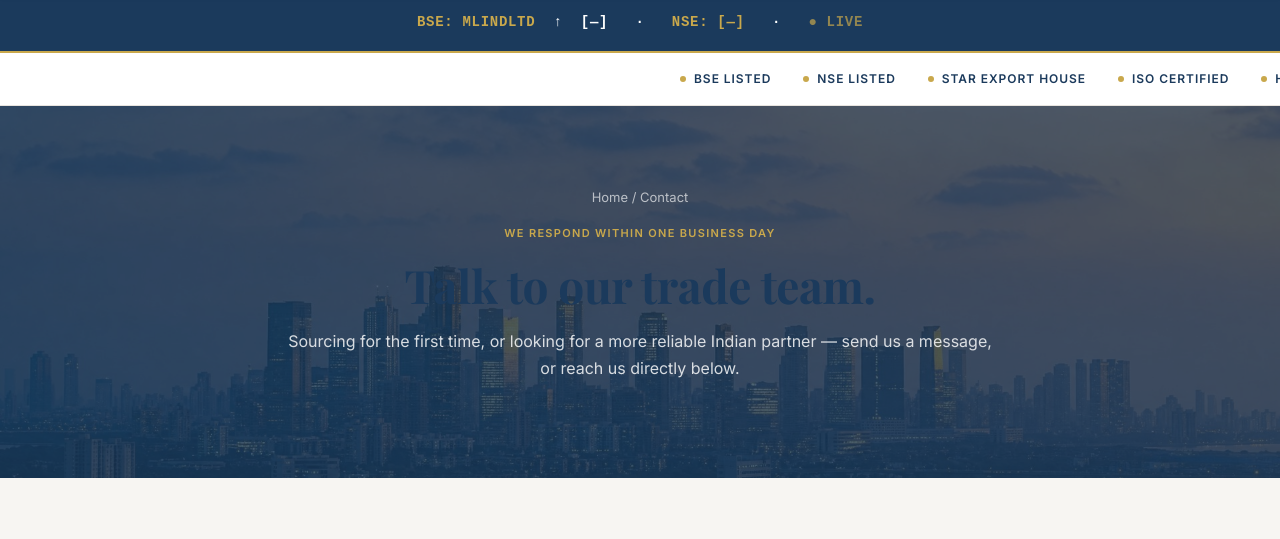
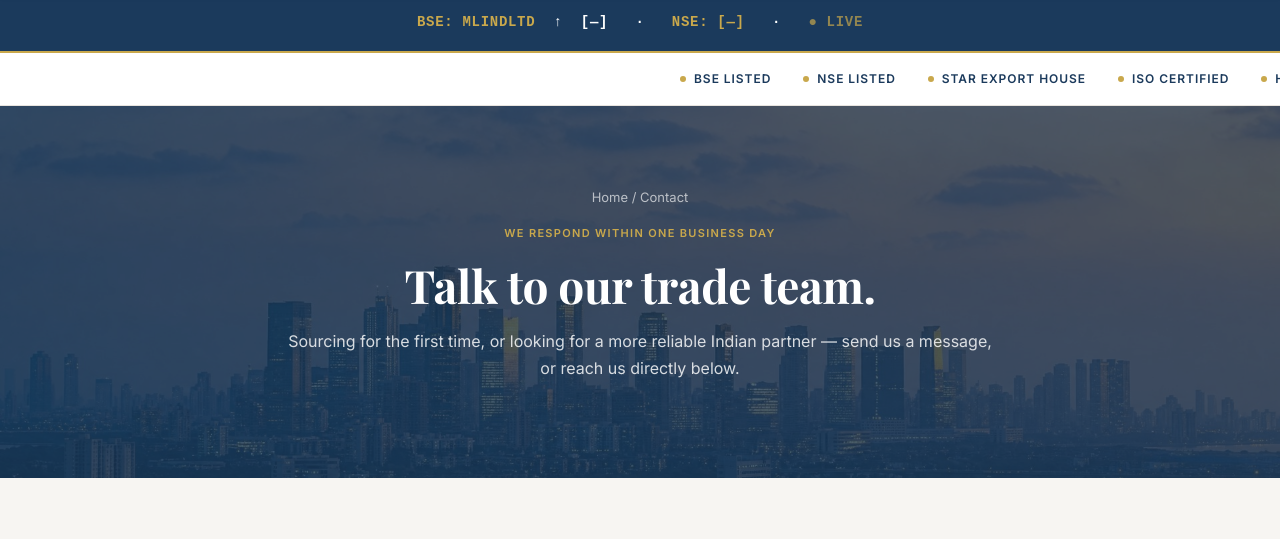
Before and after one commit to nevildarukhanawala02-stack/mlakhamsi, a website: page contact.html in a window 1280 px wide. Shown: the part 134-673 px from the top of the page. Drawn offline with nearby package versions, Linux system fonts and the light colour scheme.

Commit message:
Fix invisible dark headline text on page hero sections

```diff
--- a/contact.html
+++ b/contact.html
@@ -831,7 +831,7 @@
         .page-hero-overlay { position: absolute; inset: 0; background: rgba(27, 58, 92, 0.78); z-index: 1; }
         .page-hero > .container { position: relative; z-index: 2; }
         .page-hero .eyebrow { color: var(--color-gold); letter-spacing: 0.12em; font-weight: 600; font-size: 11px; text-transform: uppercase; }
-        .page-hero h1 { font-family: var(--font-serif); font-weight: 700; font-size: clamp(30px,5vw,46px); line-height:1.15; margin: var(--space-4) 0; }
+        .page-hero h1 { font-family: var(--font-serif); font-weight: 700; font-size: clamp(30px,5vw,46px); line-height:1.15; margin: var(--space-4) 0; color: var(--color-white); }
         .page-hero p { font-size: 16px; color: rgba(255,255,255,0.82); max-width: 720px; margin: 0 auto var(--space-8); line-height:1.7; }
         .page-hero .hero-ctas { display:flex; gap:12px; justify-content:center; flex-wrap:wrap; }
         .breadcrumb { font-size:13px; color: rgba(255,255,255,0.65); margin-bottom: var(--space-4); }
```
Also changed, not shown: csr.html (+1 -1 lines), investors.html (+1 -1 lines), products.html (+1 -1 lines), quality.html (+1 -1 lines), reports.html (+1 -1 lines), social.html (+1 -1 lines).
